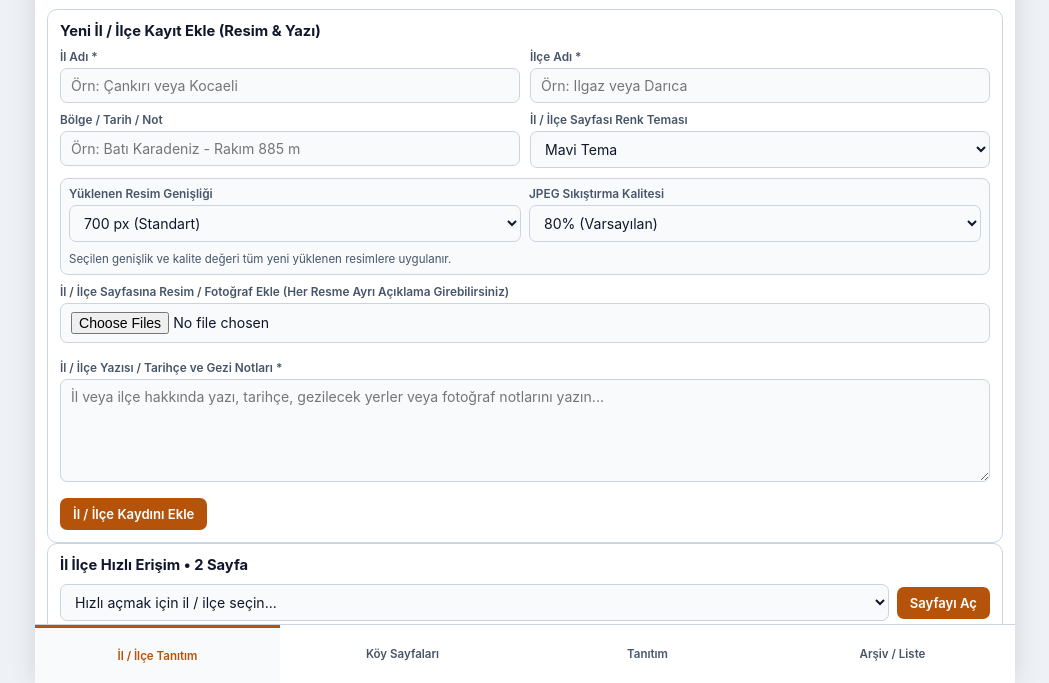
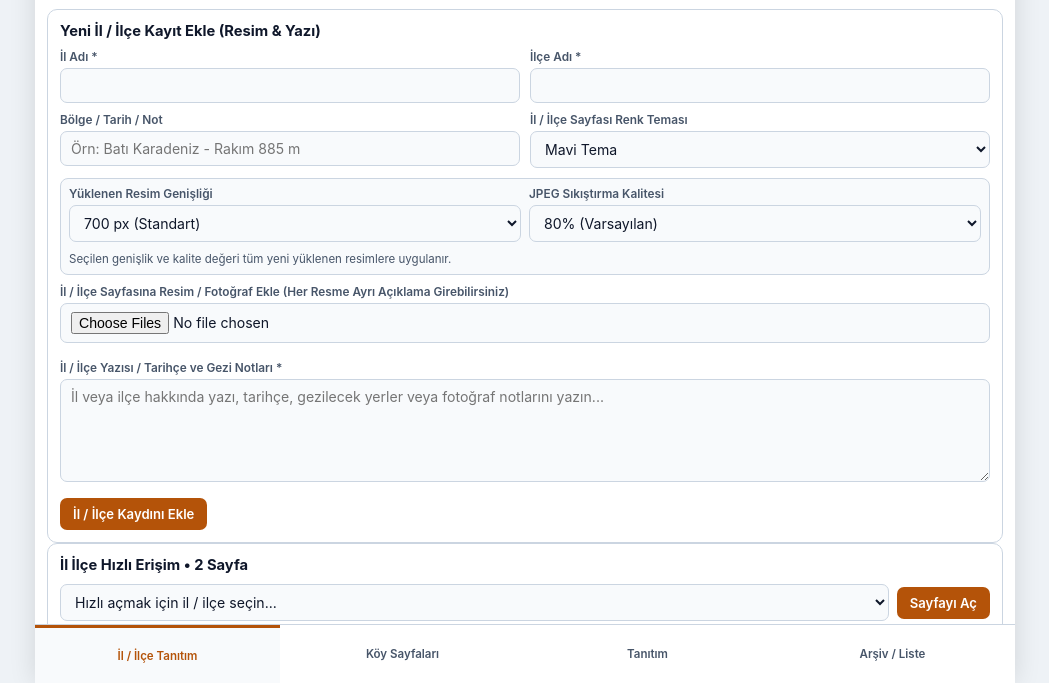
Before and after one commit to yasarkuloglu0208-wq/index, a plain HTML site: page index.html in a window 1280 px wide. Shown: the part 117-800 px from the top of the page, without its empty margins (115-1164 px from the left). Drawn offline with Linux system fonts and the light colour scheme.

Commit message:
Update index.html

```diff
--- a/index.html
+++ b/index.html
@@ -1622,11 +1622,11 @@
                     <div class="form-grid">
                         <div>
                             <label for="inpIlAdi">İl Adı *</label>
-                            <input type="text" id="inpIlAdi" placeholder="Örn: Çankırı veya Kocaeli">
+                            <input type="text" id="inpIlAdi" placeholder="">
                         </div>
                         <div>
                             <label for="inpIlceAdi">İlçe Adı *</label>
-                            <input type="text" id="inpIlceAdi" placeholder="Örn: Ilgaz veya Darıca">
+                            <input type="text" id="inpIlceAdi" placeholder="">
                         </div>
                         <div>
                             <label for="inpIlIlceAltBaslik">Bölge / Tarih / Not</label>
```
